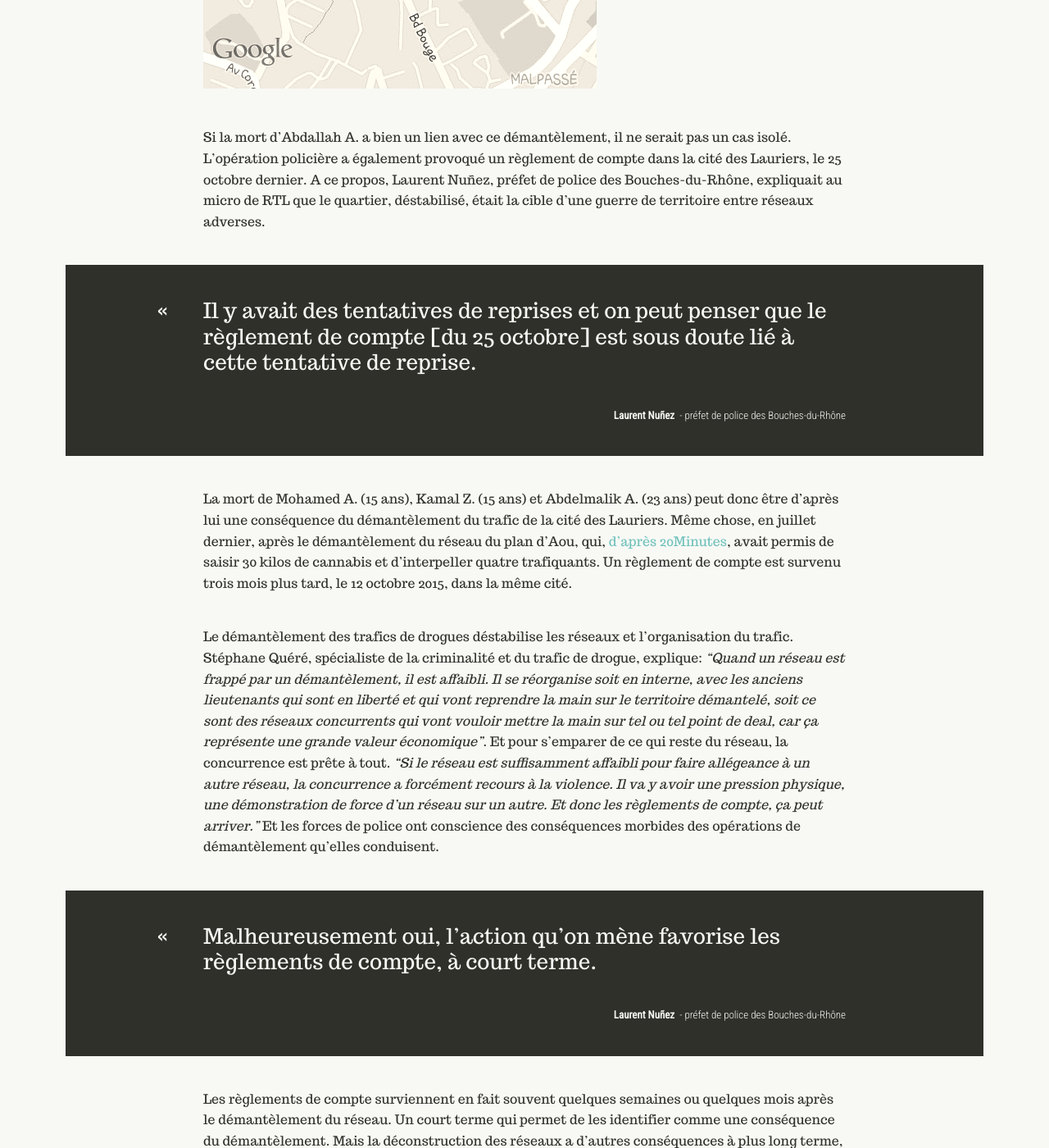
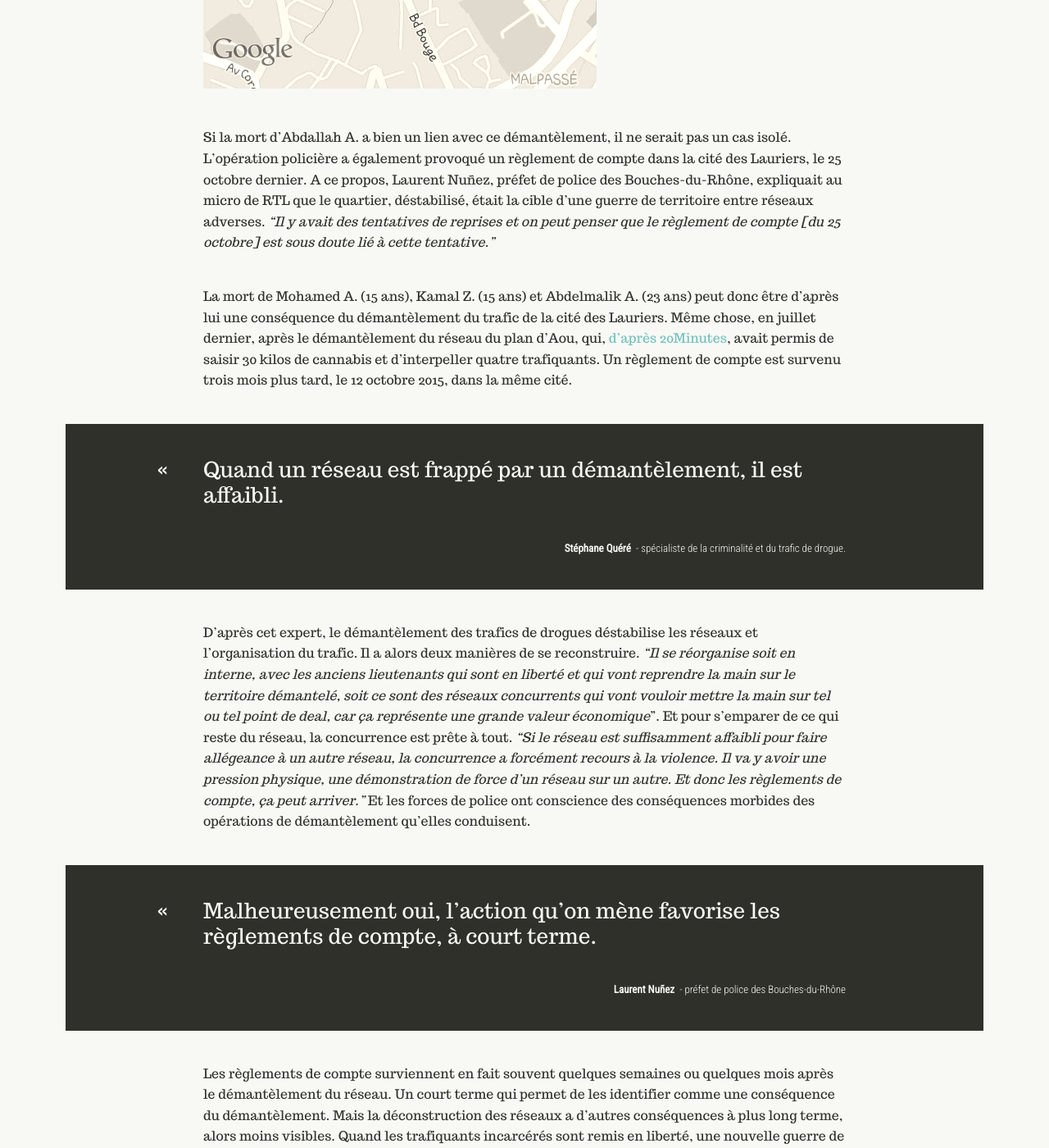
Before and after one commit to reglementsdecomptes/reglementsdecomptes.github.io, a Jekyll site: the page built from _posts/2015-12-11-demantelement-des-reseaux.markdown, in a window 1280 px wide and 1400 px high, scrolled down 3054 px. Shown: the whole window at 82% size. Built offline with Jekyll 4.4.1, drawn with Linux system fonts in a browser that asks for light colours; some of the changed text lies outside the part shown.

Commit message:
Updated 2015-12-11-demantelement-des-reseaux.markdown

```diff
--- a/_posts/2015-12-11-demantelement-des-reseaux.markdown
+++ b/_posts/2015-12-11-demantelement-des-reseaux.markdown
@@ -15,21 +15,22 @@ Avenue Saint-Paul, Cité des Bleuets, Marseille (Google)
 
 Sous le porche d’un immeuble de la cité des Bleuets, dans les quartiers Nord de Marseille, Abdallah A. reçoit une première balle. Il est environ 23h, mais en ce 19 juin 2015, deuxième jour de ramadan, des enfants jouent encore dans le petit square, au bas des tours. D’après La Provence, le tireur est seul et cagoulé. Abdallah, blessé, reçoit deux autres balles avant d’atteindre la porte d’un appartement. Il se réfugie chez un voisin, qui l'emmène à l’hôpital militaire Alphonse Laveran. Mais Abdallah ne survit pas à ses blessures. Il y meurt à 1h du matin.
 
-A 28 ans, Abdallah était connu des services de police pour des affaires de stupéfiants, sans être un “gros profil” d’après l’AFP. La source policière contactée directement par téléphone indique simplement qu’actuellement “l’enquête est en cours”. Mais une autre source policière citée à l’époque par le Le Figaro, affirmait qu’“il y a de fortes probabilités mais pas de certitude sur le mobile. Un gros réseau de trafic de stupéfiants avait été démantelé dans ce secteur il y a un mois”. Le 18 mai 2015, en effet, près de 300 policiers ont mené un vaste coup de filet permettant d’interpeller plus d'une vingtaine de personnes dans la cité des Lauriers, à 900m de la cité des Bleuets.
+A 28 ans, Abdallah était connu des services de police pour des affaires de stupéfiants, sans être un “gros profil” d’après l’AFP. La source policière contactée directement par téléphone indique simplement qu’actuellement _“l’enquête est en cours”_. Mais une autre source policière citée à l’époque par le Le Figaro, affirmait qu’_“il y a de fortes probabilités mais pas de certitude sur le mobile. Un gros réseau de trafic de stupéfiants avait été démantelé dans ce secteur il y a un mois”_. Le 18 mai 2015, en effet, près de 300 policiers ont mené un vaste coup de filet permettant d’interpeller plus d'une vingtaine de personnes dans la cité des Lauriers, à 900m de la cité des Bleuets.
 
 ![Carte Bleuets Lauriers final.jpg]({{site.baseurl}}/img/Carte Bleuets Lauriers final.jpg)
 
-Si la mort d’Abdallah A. a bien un lien avec ce démantèlement, il ne serait pas un cas isolé. L’opération policière a également provoqué un règlement de compte dans la cité des Lauriers, le 25 octobre dernier. A ce propos, Laurent Nuñez, préfet de police des Bouches-du-Rhône, expliquait au micro de RTL que le quartier, déstabilisé, était la cible d’une guerre de territoire entre réseaux adverses.
-
-> Il y avait des tentatives de reprises et on peut penser que le règlement de compte [du 25 octobre] est sous doute lié à cette tentative de reprise.
-
-**Laurent Nuñez** - préfet de police des Bouches-du-Rhône
-{: .credit}
+Si la mort d’Abdallah A. a bien un lien avec ce démantèlement, il ne serait pas un cas isolé. L’opération policière a également provoqué un règlement de compte dans la cité des Lauriers, le 25 octobre dernier. A ce propos, Laurent Nuñez, préfet de police des Bouches-du-Rhône, expliquait au micro de RTL que le quartier, déstabilisé, était la cible d’une guerre de territoire entre réseaux adverses. _"Il y avait des tentatives de reprises et on peut penser que le règlement de compte [du 25 octobre] est sous doute lié à cette tentative."_
 
 La mort de Mohamed A. (15 ans), Kamal Z. (15 ans) et Abdelmalik A. (23 ans) peut donc être d’après lui une conséquence du démantèlement du trafic de la cité des Lauriers.
 Même chose, en juillet dernier, après le démantèlement du réseau du plan d’Aou, qui, [d’après 20Minutes](http://www.20minutes.fr/marseille/1647795-20150707-marseille-nouvelle-approche-lutter-contre-trafics-stups), avait permis de saisir 30 kilos de cannabis et d’interpeller quatre trafiquants. Un règlement de compte est survenu trois mois plus tard, le 12 octobre 2015, dans la même cité.
 
-Le démantèlement des trafics de drogues déstabilise les réseaux et l’organisation du trafic. Stéphane Quéré, spécialiste de la criminalité et du trafic de drogue, explique: _“Quand un réseau est frappé par un démantèlement, il est affaibli. Il se réorganise soit en interne, avec les anciens lieutenants qui sont en liberté et qui vont reprendre la main sur le territoire démantelé, soit ce sont des réseaux concurrents qui vont vouloir mettre la main sur tel ou tel point de deal, car ça représente une grande valeur économique”_. Et pour s’emparer de ce qui reste du réseau, la concurrence est prête à tout. _“Si le réseau est suffisamment affaibli pour faire allégeance à un autre réseau, la concurrence a forcément recours à la violence. Il va y avoir une pression physique, une démonstration de force d’un réseau sur un autre. Et donc les règlements de compte, ça peut arriver.”_
+
+> Quand un réseau est frappé par un démantèlement, il est affaibli.
+
+**Stéphane Quéré** - spécialiste de la criminalité et du trafic de drogue.
+{: .credit}
+
+D'après cet expert, le démantèlement des trafics de drogues déstabilise les réseaux et l’organisation du trafic. Il a alors deux manières de se reconstruire. _"Il se réorganise soit en interne, avec les anciens lieutenants qui sont en liberté et qui vont reprendre la main sur le territoire démantelé, soit ce sont des réseaux concurrents qui vont vouloir mettre la main sur tel ou tel point de deal, car ça représente une grande valeur économique_”. Et pour s’emparer de ce qui reste du réseau, la concurrence est prête à tout. _“Si le réseau est suffisamment affaibli pour faire allégeance à un autre réseau, la concurrence a forcément recours à la violence. Il va y avoir une pression physique, une démonstration de force d’un réseau sur un autre. Et donc les règlements de compte, ça peut arriver.”_
 Et les forces de police ont conscience des conséquences morbides des opérations de démantèlement qu’elles conduisent.
 
 
```
